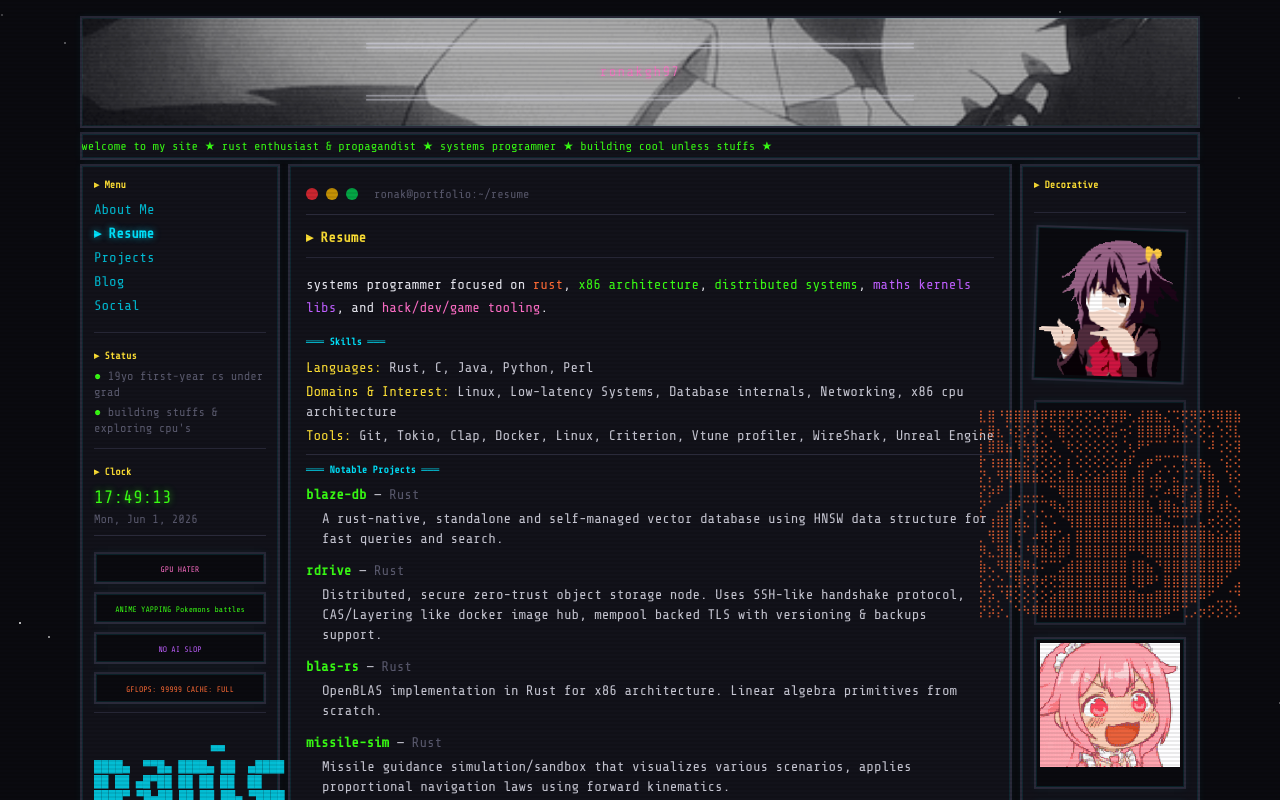
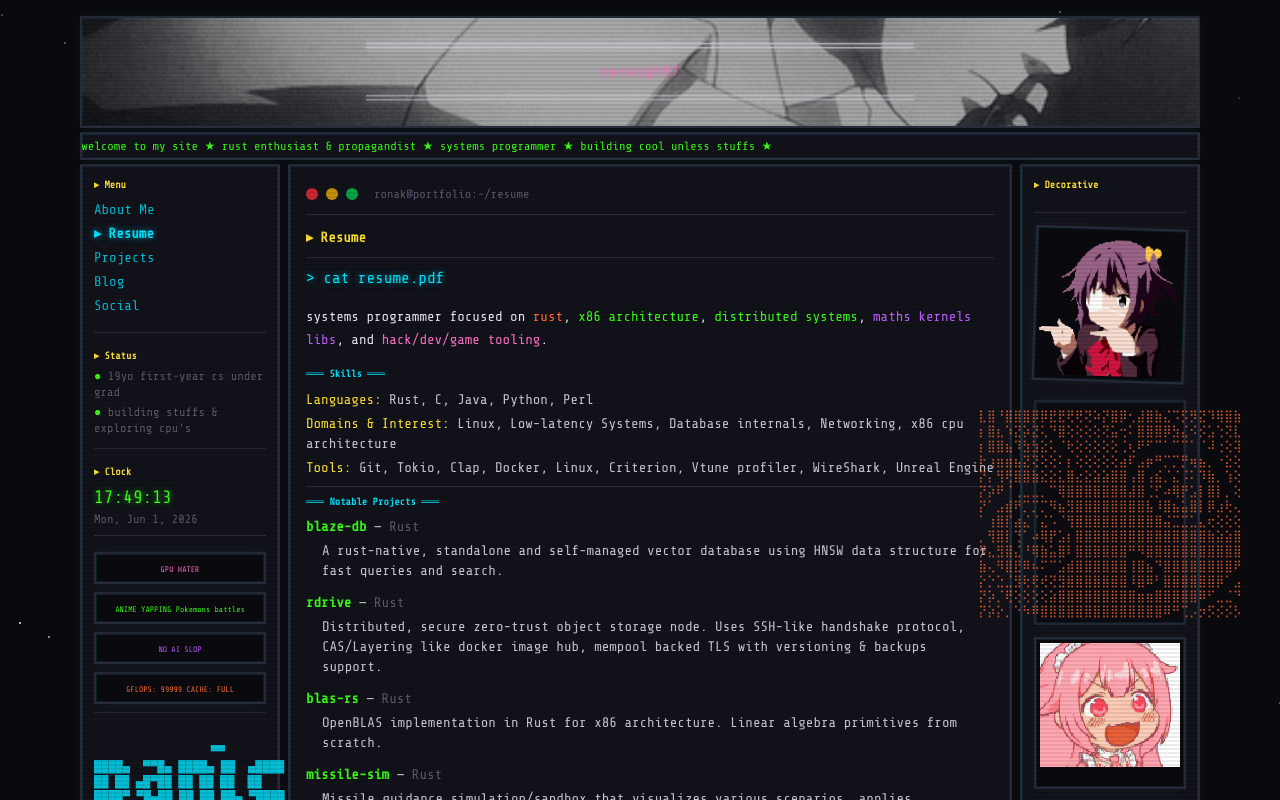
Before and after one commit to ronakgh97/me, a React (Vite) app: page / in a window 1280 px wide. Both pictures are taken after a click on the button "Resume". Shown: the top 800 px of the page. Built offline with nearby package versions, Linux system fonts and the light colour scheme.

Commit message:
add resume.pdf

```diff
--- a/src/App.tsx
+++ b/src/App.tsx
@@ -351,6 +351,20 @@
         ▸ Resume
       </div>
       <hr className="retro-hr" />
+
+      <div
+        className="text-retro-cyan glow-cyan mb-3"
+        style={{ fontFamily: 'var(--font-terminal)' }}
+      >
+        <a
+          href="/resume.pdf"
+          target="_blank"
+          rel="noopener noreferrer"
+          className="hover:text-retro-yellow"
+        >
+          {'>'} cat resume.pdf
+        </a>
+      </div>
 
       <div className="my-4 text-sm leading-relaxed" style={{ fontFamily: 'var(--font-mono)' }}>
         <p className="text-retro-bright">
```
Also changed, not shown: 1 other file (tests, documents, lock files or other folders).
